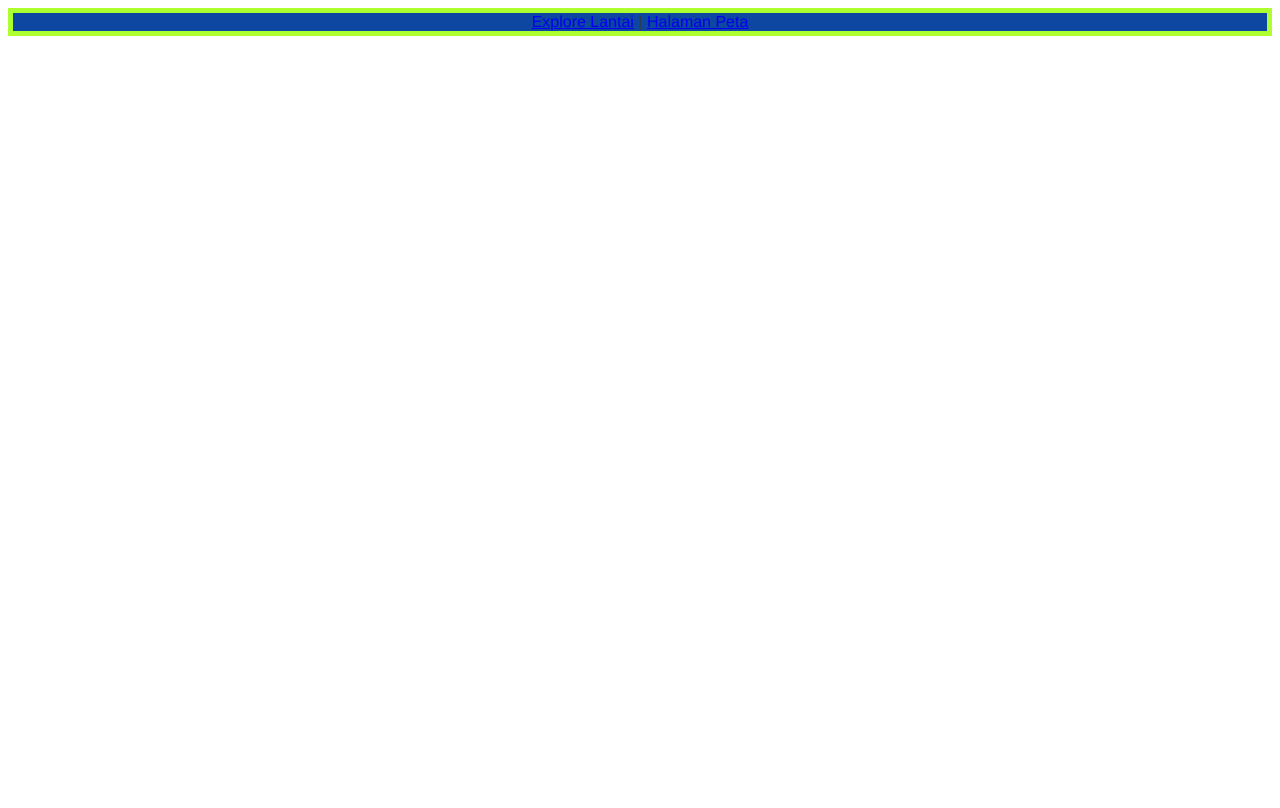
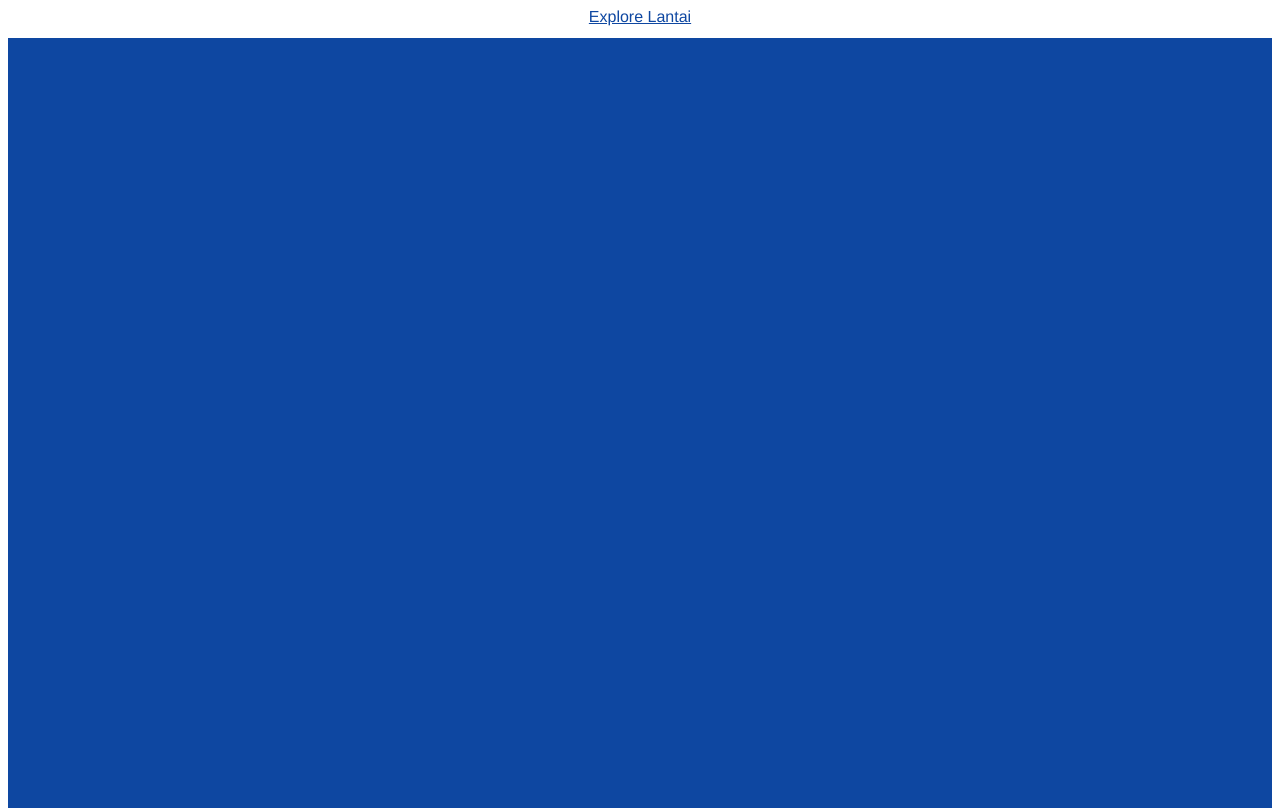
Before and after one commit to hfsmhmmd/UAI-MAPS, a Vue app in the folder maps/maps/: page /#/ in a window 1280 px wide. Built offline with nearby package versions, Linux system fonts and the light colour scheme; the HTML template or start-up script is replaced by a standard one.

Commit message:
take out route navigate, justify css,
take out mapPage route on nav, justify some css prepare for final commit sprint 1

```diff
--- a/maps/maps/src/App.vue
+++ b/maps/maps/src/App.vue
@@ -3,12 +3,8 @@
 
 
       <nav>
-
-
-
-
-      <router-link to ="/explore"> Explore Lantai</router-link> |
-      <router-link to ="/mappage"> Halaman Peta</router-link>
+      <router-link to ="/explore" class="rout"> Explore Lantai  </router-link>
+      <!-- <router-link to ="/mappage" class="rout">   Halaman Peta</router-link> -->
     </nav>
     <router-view/>
   </div>
@@ -24,24 +20,34 @@ export default {
 </script>
 
 <style>
-html, body, #app #app>div{
+html, body{
   height: 100%;
+
 }
 
 
 #app {
   display: flex;
    flex-direction: column;
-
-
+  align-self: flex-end;
   font-family: Avenir, Helvetica, Arial, sans-serif;
   -webkit-font-smoothing: antialiased;
   -moz-osx-font-smoothing: grayscale;
   text-align: center;
   color: #2c3e50;
-  background-color: #0E47A1;
-  /* height: 100%; */
-  border: 5px solid greenyellow;
+  background-color:#0E47A1;
+  height: 100%;
+
 }
-
+nav{
+  display: flex;
+  height: 30px;
+  color: #0E47A1;
+  justify-content: center;
+  background-color: white;
+  bottom:5px;
+}
+.rout{
+  color: #0E47A1;
+}
 </style>
--- a/maps/maps/src/views/ExploreView.vue
+++ b/maps/maps/src/views/ExploreView.vue
@@ -15,11 +15,6 @@
           </router-link>
        </div>
 
-        <!-- <div v-for="item in room" :key="item.Id" class="card border-0 cardSpace" style="width: 18rem;">
-
-          <li class="list-group-item bg-light">Lantai {{item.id}} </li>
-
-       </div> -->
   </div>
 </template>
 
@@ -35,22 +30,22 @@ export default {
       return {
         room : null,
          Lantai: [{Id: "1",
-                 ruangan:["Lift", "Administrasi, "] },
+                 ruangan:["lift", "administrasi, bank, perpustakaan"] },
                 {Id:  "2",
-                 ruangan:["Lift", "dosen","ruang 201"] },
+                 ruangan:["lift", "dosen","ruang 201"] },
                 {Id:  "3",
-                 ruangan:["Lift", "ruang 301"] },
+                 ruangan:["lift", "ruang 301"] },
                 {Id:  "4",
-                ruangan:["Lift", "ruang 401"]},
+                ruangan:["lift", "ruang 401","ruang 402","ruang 403","ruang 404","ruang 405","ruang 406","ruang 407","ruang 408","ruang 409" ]},
                 {Id:  "5",
-                ruangan:["Lift", "ruang 501"]},
+                ruangan:["lift", "ruang 501","ruang 502","ruang 503","ruang 505","ruang 505","ruang 506","ruang 507","ruang 508","ruang 509"]},
                 {Id:  "6",
-                ruangan:["Lift", "ruang 601"]},
+                ruangan:["lift", "ruang 601","ruang 602","ruang 603","ruang 606","ruang 605","ruang 606","ruang 607","ruang 608","ruang 609"]},
                 {Id:  "7",
-                ruangan:["Lift", "ruang 701"]},
+                ruangan:["lift", "ruang 701","ruang 702","ruang 703","ruang 707","ruang 705","ruang 706","ruang 707","ruang 708","ruang 709"]},
                 {Id:  "B1",
-                ruangan:["satpam"]}],
-        search:''
+                ruangan:["satpam, kantin"]}],
+        search:''.toLowerCase(),
       }
 
     },
@@ -70,7 +65,7 @@ export default {
 {
         if(lantai.ruangan[i].indexOf(this.search) != -1)
         {
-             console.log(lantai.Id)
+            //  console.log(search)
             return(lantai.ruangan[i]);
 
         }
--- a/maps/maps/src/views/MapPageView.vue
+++ b/maps/maps/src/views/MapPageView.vue
@@ -3,11 +3,17 @@
 
 
   <div class=upperBar>
-      <h2>Lantai {{$route.params.Id}}</h2>
+      <h2>Lantai {{$route.params.id}}</h2>
   </div>
     <div>
-      <b-img src="../assets/lantai_7.png" fluid alt="Responsive image"></b-img>
+      <b-img src="../assets/lantai_7_putih.png" fluid alt="Responsive image"></b-img>
     </div>
+
+     <!-- <div v-for="item in filter" :key="item.Id" class="card border-0 cardSpace" style="width: 18rem;">
+
+          <li class="list-group-item bg-light"> {{item.toUpperCase()}}</li>
+
+       </div> -->
   </div>
 </template>
 
@@ -24,18 +30,35 @@ export default {
   data() {
       return {
         id:this.$route.params.id,
-        // Lantai: [{Id: "Lantai 1"},
-        //         {Id:  "Lantai 2"},
-        //         {Id:  "Lantai 3"},
-        //         {Id:  "Lantai 4"},
-        //         {Id:  "Lantai 5"},
-        //         {Id:  "Lantai 6"},
-        //         {Id:  "Lantai 7"},
-        //         {Id:  "Basement"}],
+         Lantai: [{Id: "1",
+                 ruangan:["lift", "administrasi, bank, perpustakaan"] },
+                {Id:  "2",
+                 ruangan:["lift", "dosen","ruang 201"] },
+                {Id:  "3",
+                 ruangan:["lift", "ruang 301"] },
+                {Id:  "4",
+                ruangan:["lift", "ruang 401","ruang 402","ruang 403","ruang 404","ruang 405","ruang 406","ruang 407","ruang 408","ruang 409" ]},
+                {Id:  "5",
+                ruangan:["lift", "ruang 501","ruang 502","ruang 503","ruang 505","ruang 505","ruang 506","ruang 507","ruang 508","ruang 509"]},
+                {Id:  "6",
+                ruangan:["lift", "ruang 601","ruang 602","ruang 603","ruang 606","ruang 605","ruang 606","ruang 607","ruang 608","ruang 609"]},
+                {Id:  "7",
+                ruangan:["lift", "ruang 701","ruang 702","ruang 703","ruang 707","ruang 705","ruang 706","ruang 707","ruang 708","ruang 709"]},
+                {Id:  "B1",
+                ruangan:["satpam, kantin"]}],
+
         // search:''
       }
 
     },
+    computed: {
+    filter() {
+      // ID=this.id;
+      // console.log(this.Lantai[this.id].ruangan);
+      return this.Lantai[this.id].ruangan
+
+    }
+},
   // created() {
 
   //   console.log(this.data);
@@ -59,6 +82,7 @@ export default {
   //   }
   //  }
 }
+
 </script>
 <style scoped>
 
```
Also changed, not shown: maps/maps/src/assets/logo_UAI.png (added).
